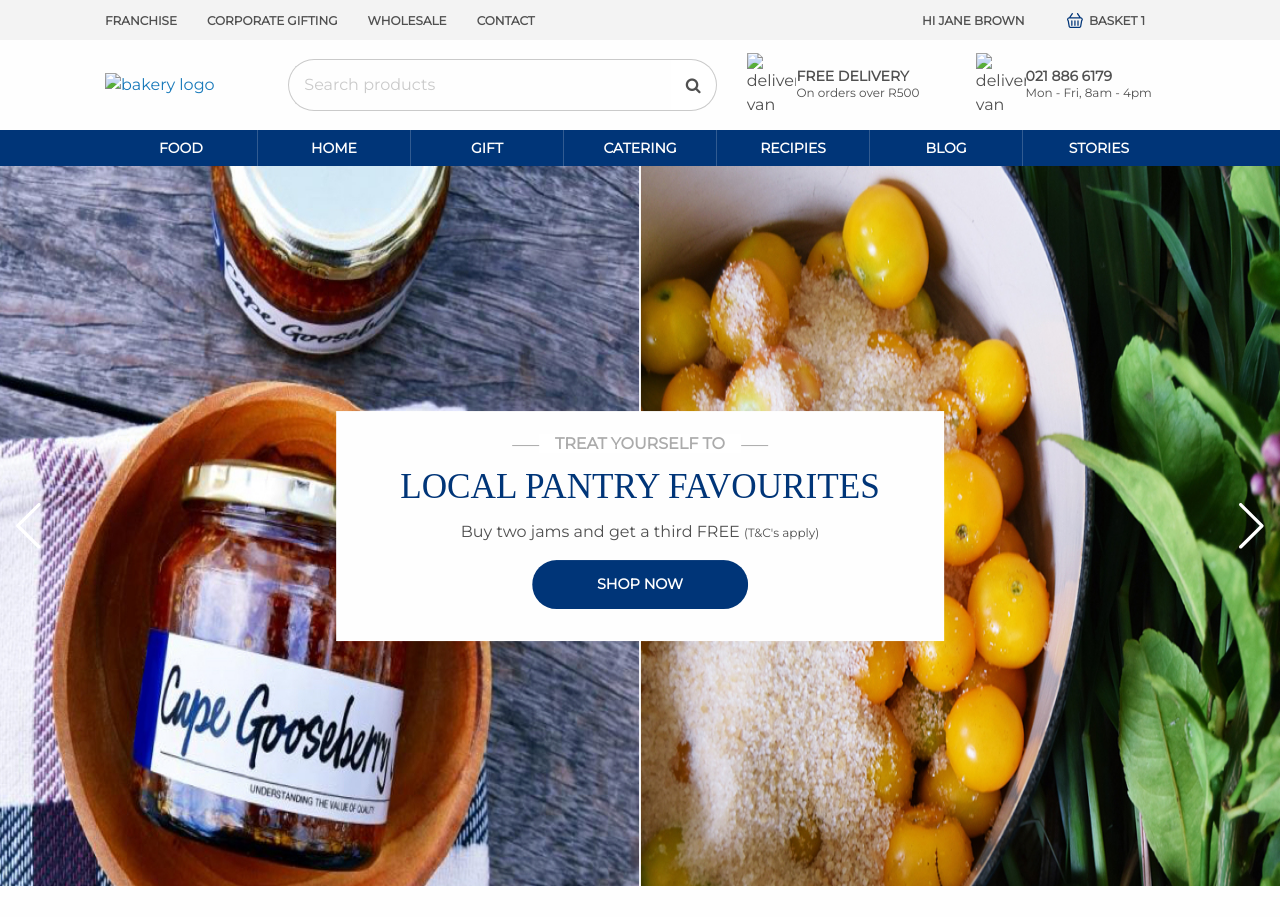
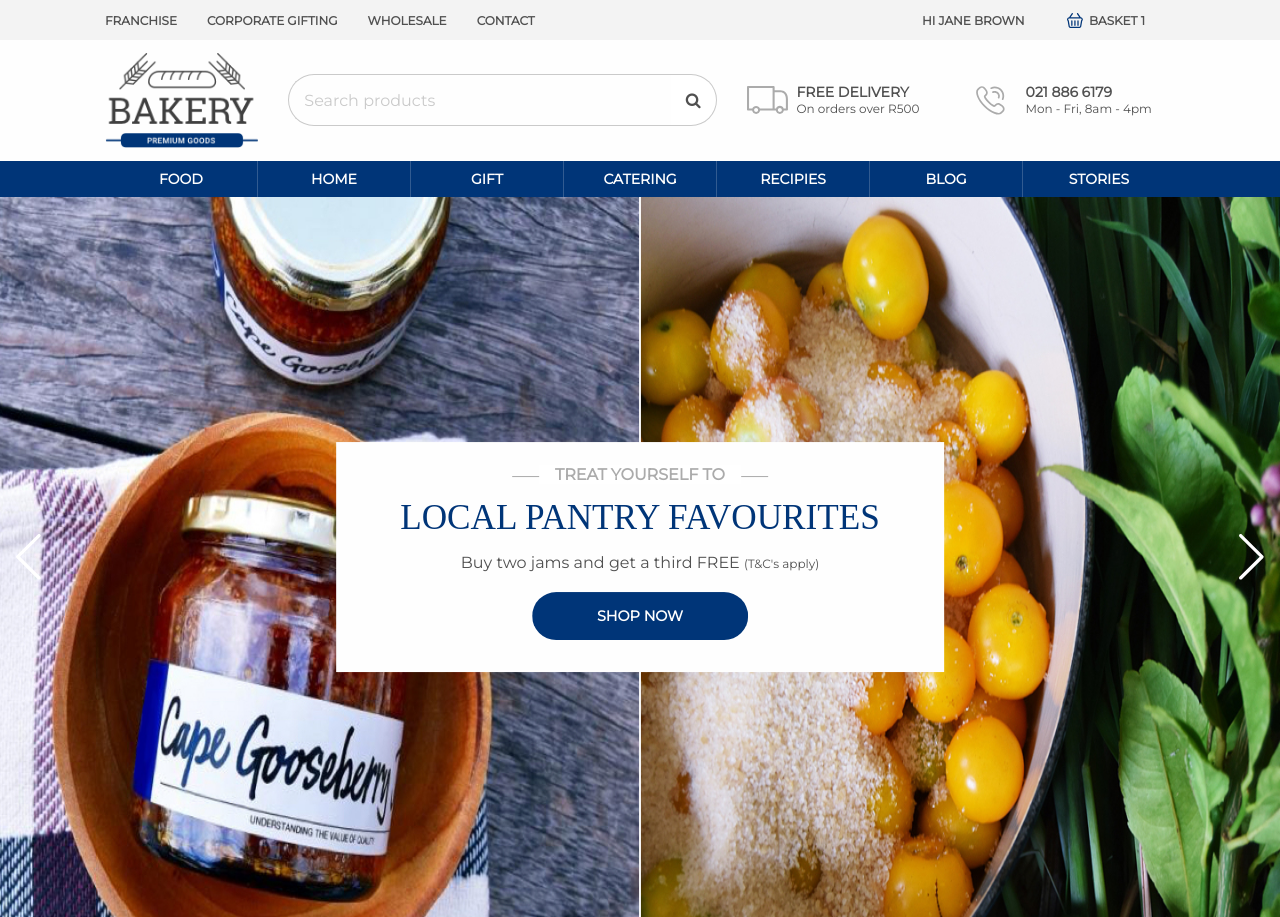
Before and after one commit to KTichmann/splice, a website: page index.html in a window 1280 px wide. Shown: the top 917 px of the page. Drawn offline with nearby package versions, Linux system fonts and the light colour scheme; the site is published under a folder, as on GitHub Pages, so addresses that start at the root find nothing; a web font is replaced by a local one.

Commit message:
splicetest minor changes

```diff
--- a/index.html
+++ b/index.html
@@ -93,7 +93,7 @@
         <div class="grid-x grid-margin-x align-middle">
           <div class="cell small-2">
             <a href="#"
-              ><img src="/assets/logo.png" alt="bakery logo" title="Bakery Logo"
+              ><img src="assets/logo.png" alt="bakery logo" title="Bakery Logo"
             /></a>
           </div>
           <div class="cell small-5">
@@ -111,7 +111,7 @@
           <div class="cell auto">
             <div class="grid-x align-middle">
               <div class="cell small-3">
-                <img src="/assets/delivery.svg" alt="delivery van" />
+                <img src="assets/delivery.svg" alt="delivery van" />
               </div>
               <div class="cell small-9">
                 <p class="caps ma-0 text-bold">Free Delivery</p>
@@ -122,7 +122,7 @@
           <div class="cell auto">
             <div class="grid-x align-middle">
               <div class="cell small-3">
-                <img src="/assets/call.svg" alt="delivery van" />
+                <img src="assets/call.svg" alt="delivery van" />
               </div>
               <div class="cell small-9">
                 <p class="caps ma-0 text-bold">021 886 6179</p>
@@ -156,7 +156,7 @@
             <button class="menu-icon" type="button" data-toggle></button>
           </div>
           <div class="">
-            <img src="/assets/logo.png" alt="bakery logo" />
+            <img src="assets/logo.png" alt="bakery logo" />
           </div>
           <div data-responsive-toggle="search-bar" id="search-bar-icon">
             <i class="fa fa-search text-white" data-toggle></i>
--- a/scss/sections/nav.scss
+++ b/scss/sections/nav.scss
@@ -2,7 +2,7 @@ nav {
   .fixed {
     position: fixed;
     width: 100%;
-    z-index: 1;
+    z-index: 90;
   }
 
   #toolbar-wrapper {
```
Also changed, not shown: css/app.css.
